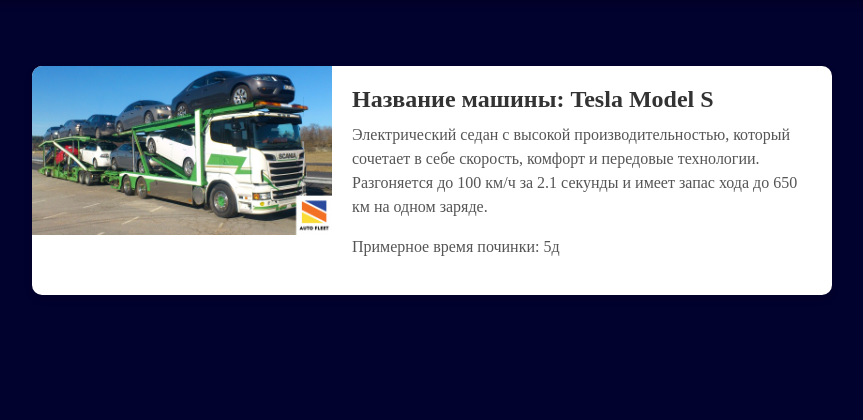
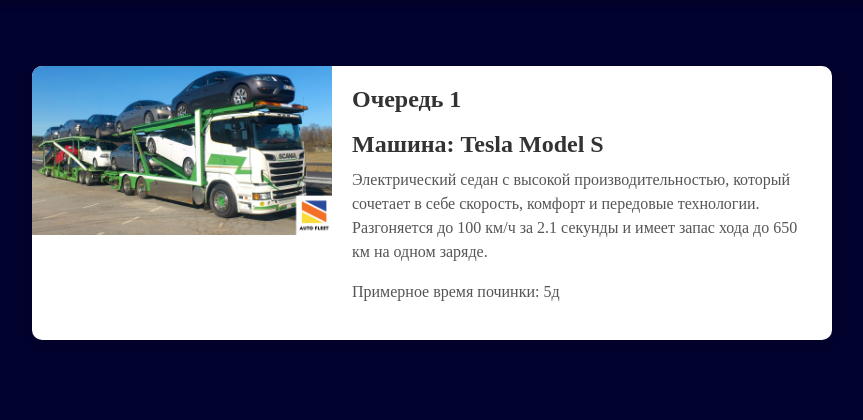
Before and after one commit to Disance/tg-webApp, a PHP site: page / in a window 1280 px wide. Shown: the part 70-490 px from the top of the page, without its empty margins (208-1071 px from the left). Run offline with PHP 8.4, Linux system fonts and the light colour scheme; some libraries are stand-ins or nearby versions; some web fonts are replaced.

Commit message:
deleteHtml

```diff
--- a/index.html
+++ b/index.php
@@ -20,7 +20,8 @@
           <img src="./png/car.jpg" width="100px" alt="Машина" />
         </div>
         <div class="car-details">
-          <h2>Название машины: Tesla Model S</h2>
+          <h2>Очередь 1</h2><br>
+          <h2>Машина: Tesla Model S</h2>
           <p>Электрический седан с высокой производительностью, который сочетает в себе скорость, комфорт и передовые технологии. Разгоняется до 100 км/ч за 2.1 секунды и имеет запас хода до 650 км на одном заряде.</p>
           <p>Примерное время починки: 5д</p>
         </div>
```
